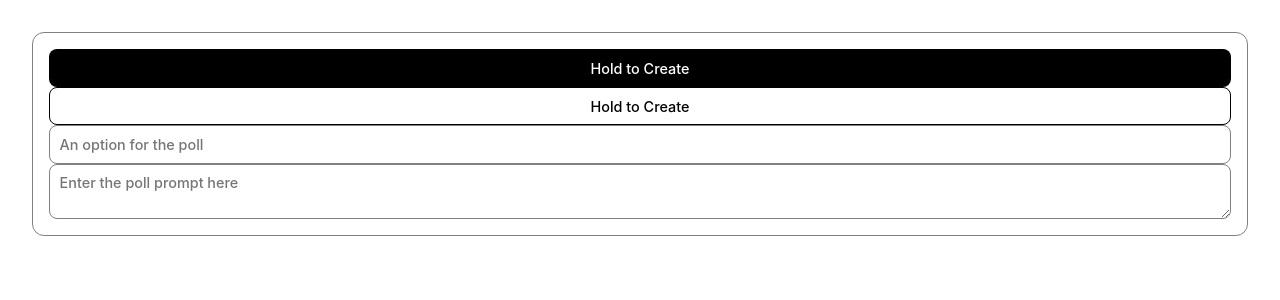
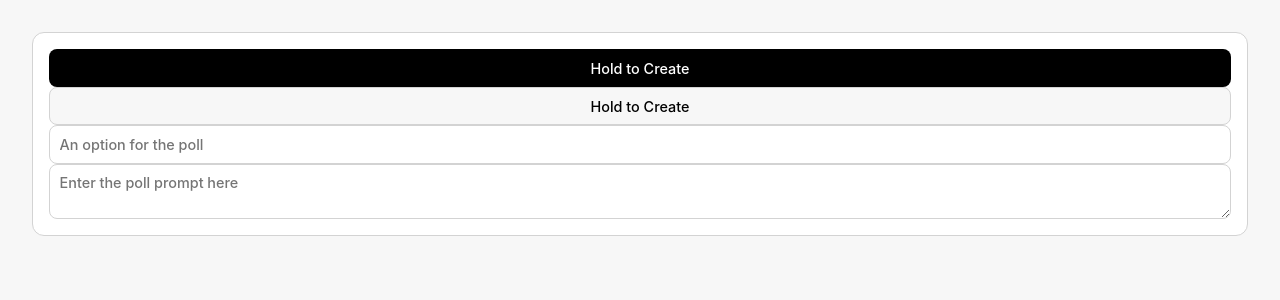
Before and after one commit to JackWRadford/polls-frontend, a React (Vite) app: page / in a window 1280 px wide. Shown: the top 300 px of the page. Built offline with nearby package versions, Linux system fonts and the light colour scheme.

Commit message:
Added a border color. Updated the Input, TextArea, and Button styles.

```diff
--- a/src/components/button/button.module.css
+++ b/src/components/button/button.module.css
@@ -19,8 +19,8 @@ button:focus-visible {
 }
 
 .secondary {
-	border: 1px var(--primary-color) solid;
+	border: 1px solid var(--border-color);
 
 	color: var(--text-color);
-	background-color: var(--background-color);
+	background-color: var(--background-alt-color);
 }
--- a/src/components/card/card.module.css
+++ b/src/components/card/card.module.css
@@ -3,7 +3,7 @@
 	flex-direction: column;
 
 	border-radius: 12px;
-	border: 1px solid var(--secondary-color);
+	border: 1px solid var(--border-color);
 	padding: 1rem;
 
 	background-color: var(--background-color);
--- a/src/components/input/input.module.css
+++ b/src/components/input/input.module.css
@@ -6,7 +6,7 @@ input {
 	font-weight: 500;
 	font-family: inherit;
 
-	border: 1px solid var(--secondary-color);
+	border: 1px solid var(--border-color);
 
 	width: 100%;
 	box-sizing: border-box;
--- a/src/components/textArea/textArea.module.css
+++ b/src/components/textArea/textArea.module.css
@@ -6,7 +6,7 @@ textarea {
 	font-weight: 500;
 	font-family: inherit;
 
-	border: 1px solid var(--secondary-color);
+	border: 1px solid var(--border-color);
 
 	width: 100%;
 	box-sizing: border-box;
--- a/src/index.css
+++ b/src/index.css
@@ -17,6 +17,7 @@
 	--secondary-color: gray;
 	--background-color: black;
 	--background-alt-color: DarkSlateGrey;
+	--border-color: lightgrey;
 	--accent-color: blue;
 	--text-color: white;
 	--success-color: green;
@@ -44,18 +45,19 @@ h1 {
 
 @media (prefers-color-scheme: light) {
 	:root {
-		color: #213547;
-		background-color: #ffffff;
-
 		--primary-color: black;
 		--on-primary-color: white;
 		--secondary-color: gray;
 		--background-color: white;
-		--background-alt-color: lightgray;
+		--background-alt-color: rgb(247, 247, 247);
+		--border-color: lightgrey;
 		--accent-color: blue;
 		--text-color: black;
 		--success-color: green;
 		--error-color: red;
+
+		color: #213547;
+		background-color: var(--background-alt-color);
 	}
 	a:hover {
 		color: #747bff;
```
